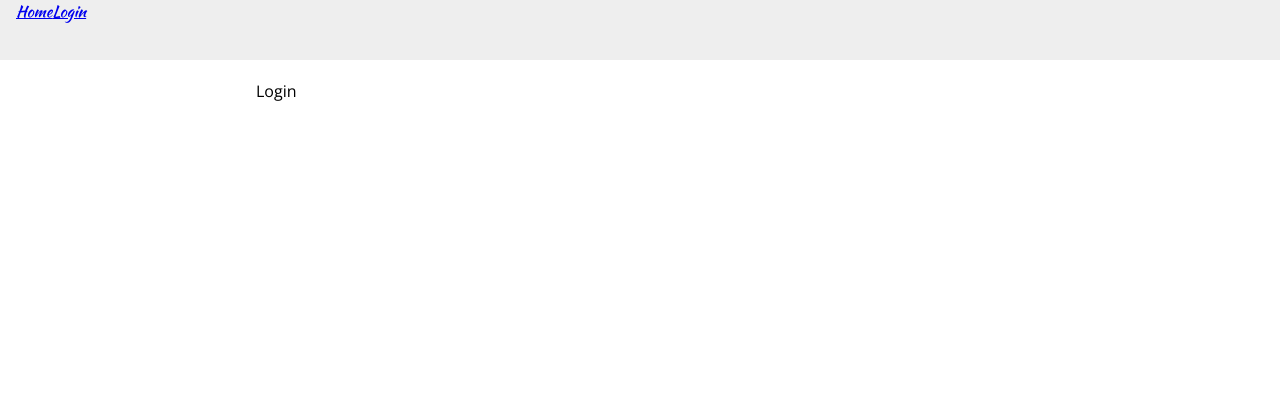
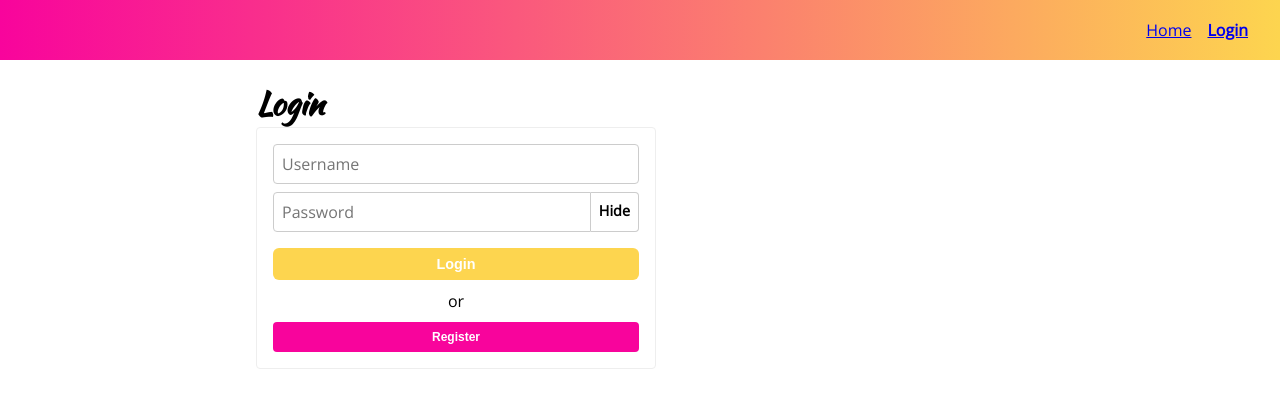
Before and after one commit to Denver44/Styled-Component-V5-tutorial, a React (Create React App) app: page /login in a window 1280 px wide. Shown: the top 408 px of the page. Built offline with nearby package versions, Linux system fonts and the light colour scheme.

Commit message:
Styled Components

```diff
--- a/package.json
+++ b/package.json
@@ -7,6 +7,7 @@
     "@testing-library/react": "^11.2.3",
     "@testing-library/user-event": "^12.6.2",
     "axios": "^0.21.1",
+    "bootstrap": "^5.1.3",
     "react": "^17.0.1",
     "react-dom": "^17.0.1",
     "react-router-dom": "^5.3.0",
--- a/src/components/App.js
+++ b/src/components/App.js
@@ -1,5 +1,5 @@
 import React from "react";
-import { createGlobalStyle } from "styled-components";
+import { createGlobalStyle, ThemeProvider } from "styled-components";
 import { BrowserRouter as Router, Switch, Route } from "react-router-dom";
 import Home from "./pages/Home";
 import Login from "./pages/Login";
@@ -15,9 +15,15 @@
 
 `;
 
+const theme = {
+  primaryColor: "#f8049c",
+  secondaryColor: "#fdd54f",
+};
+
 const App = () => {
   return (
     <>
+      <ThemeProvider theme={theme}>
         <GlobalStyle />
         <Router>
           <Switch>
@@ -29,6 +35,7 @@
             </Route>
           </Switch>
         </Router>
+      </ThemeProvider>
     </>
   );
 };
--- a/src/components/common/Button.js
+++ b/src/components/common/Button.js
@@ -2,13 +2,14 @@
 
 export const Button = styled.button`
   color: white;
-  background: ${(p) => (p.primary ? `blue` : `#f8049c`)};
+  background: ${(p) =>
+    p.secondary ? p.theme.primaryColor : p.theme.secondaryColor};
   ${(p) =>
     p.large
       ? css`
-          padding: 16px;
-          border-radius: 8px;
-          font-size: 1.5em;
+          padding: 8px;
+          border-radius: 6px;
+          font-size: 0.9em;
         `
       : css`
           padding: 8px;
@@ -22,6 +23,9 @@
   display: block;
   white-space: none;
 
+  &:hover {
+    cursor: pointer;
+  }
   &:disabled {
     background: #eee;
     color: #666;
--- a/src/components/common/Header.jsx
+++ b/src/components/common/Header.jsx
@@ -1,6 +1,7 @@
 import React from "react";
 import styled from "styled-components";
-import { Link } from "react-router-dom";
+import { Link as ReactRouterLink, useLocation } from "react-router-dom";
+import { useState } from "react";
 
 const HeaderWrapper = styled.header`
   height: 60px;
@@ -10,16 +11,89 @@
   padding: 0 16px;
   position: fixed;
   top: 0;
-  background-color: #eeeeee;
+  background-image: linear-gradient(
+    to right,
+    ${(p) => p.theme.primaryColor},
+    ${(p) => p.theme.secondaryColor}
+  );
 `;
 
-const Header = () => {
+const MobileMenuIcon = styled.div`
+  margin: auto 0 auto auto;
+  width: 25px;
+  min-width: 25px;
+  padding: 5px;
+  > div {
+    height: 3px;
+    background: black;
+    margin: 5px 0;
+    width: 100%;
+  }
+
+  @media (min-width: 768px) {
+    display: none;
+  }
+`;
+
+const Menu = styled.nav`
+  display: ${(p) => (p.isOpen ? "block" : "none")};
+  font-family: "Open Sans";
+  position: absolute;
+  width: 100%;
+  top: 60px;
+  left: 0;
+  padding: 8px;
+  box-sizing: border-box;
+  border-bottom: 3px solid ${(p) => p.theme.primaryColor};
+  background: white;
+  color: black;
+
+  @media (min-width: 768px) {
+    display: flex;
+    background: none;
+    left: initial;
+    top: initial;
+    position: relative;
+    width: initial;
+    border-bottom: none;
+    margin: auto 0 auto auto;
+  }
+`;
+
+// here we have de-structured isActive so it wil not pass to link so we wil not get any error.
+const Link = ({ isActive, children, ...props }) => (
+  <ReactRouterLink {...props}>{children}</ReactRouterLink>
+);
+
+const StyledLink = styled(Link)`
+  padding: 4px 8px;
+  display: block;
+  text-align: center;
+  box-sizing: border-box;
+  margin: auto 0;
+  font-weight: ${(p) => (p.isActive ? `bold` : `normal`)};
+`;
+
+export const Header = () => {
+  const { pathname } = useLocation();
+  const [menuOpen, setMenuOpen] = useState(false);
+
   return (
     <HeaderWrapper>
-      <Link to="/">Home</Link>
-      <Link to="/login">Login</Link>
+      <MobileMenuIcon onClick={() => setMenuOpen((prev) => !prev)}>
+        <div />
+        <div />
+        <div />
+      </MobileMenuIcon>
+
+      <Menu isOpen={menuOpen}>
+        <StyledLink to="/" isActive={pathname === "/"}>
+          Home
+        </StyledLink>
+        <StyledLink to="/login" isActive={pathname === "/login"}>
+          Login
+        </StyledLink>
+      </Menu>
     </HeaderWrapper>
   );
 };
-
-export default Header;
--- /dev/null
+++ b/src/components/common/Input.js
@@ -0,0 +1,13 @@
+import styled from "styled-components";
+
+export const Input = styled.input`
+  padding: 4px 8px;
+  border: 1px solid #ccc;
+  border-radius: 4px;
+  font-size: 1em;
+  font-family: "Open Sans";
+  margin-bottom: 8px;
+  width: 100%;
+  box-sizing: border-box;
+  height: 40px;
+`;
--- a/src/components/common/Layout.jsx
+++ b/src/components/common/Layout.jsx
@@ -1,6 +1,6 @@
 import React from "react";
 import styled from "styled-components";
-import Header from "./Header";
+import { Header } from "./Header";
 
 const Content = styled.div`
   max-width: 800px;
@@ -19,7 +19,7 @@
   }
 `;
 
-const Layout = ({ children }) => {
+export const Layout = ({ children }) => {
   return (
     <>
       <Header />
@@ -27,5 +27,3 @@
     </>
   );
 };
-
-export default Layout;
--- /dev/null
+++ b/src/components/common/PasswordInput.jsx
@@ -0,0 +1,49 @@
+import React, { useState } from "react";
+import styled from "styled-components";
+import { Input } from "components/common";
+
+const PasswordInputWrapper = styled.div`
+  display: flex;
+  ~ div {
+    margin-bottom: 8px;
+  }
+`;
+const PasswordInputStyled = styled(Input).attrs(() => ({
+  type: "password",
+  placeholder: "Password",
+}))`
+  border-top-right-radius: 0;
+  border-bottom-right-radius: 0;
+`;
+
+const ToggleButton = styled.div`
+  height: 40px;
+  border: 1px solid #ccc;
+  box-sizing: border-box;
+  font-size: 0.9rem;
+  display: flex;
+  padding: 8px;
+  border-left: 0;
+  border-top-right-radius: 4px;
+  border-bottom-right-radius: 4px;
+  background: white;
+  font-weight: bold;
+  cursor: pointer;
+  user-select: none;
+  color: black;
+`;
+
+export const PasswordInput = (props) => {
+  const [showPassword, setShowPassword] = useState(true);
+  return (
+    <>
+      <PasswordInputWrapper>
+        <PasswordInputStyled {...props} />
+        <ToggleButton onClick={() => setShowPassword((prev) => !prev)}>
+          {showPassword ? "Hide" : "Show"}
+        </ToggleButton>
+      </PasswordInputWrapper>
+      <div>{showPassword ? props.value : ""}</div>
+    </>
+  );
+};
--- /dev/null
+++ b/src/components/common/Spinner.js
@@ -0,0 +1,25 @@
+import styled, { keyframes } from "styled-components";
+
+const rotation = keyframes`
+from{
+    transform : rotate(0deg);
+}
+to{
+
+    transform : rotate(360deg);
+}
+`;
+
+const Spinner = styled.div`
+  height: 30px;
+  width: 30px;
+  border: 3px solid;
+  color: ${(p) => (p.success ? p.theme.primaryColor : p.theme.secondaryColor)};
+  border-radius: 50%;
+  border-top: none;
+  border-right: none;
+  margin: 16px auto;
+  animation: ${rotation} 1s linear infinite;
+`;
+
+export { Spinner };
--- a/src/components/pages/Home.jsx
+++ b/src/components/pages/Home.jsx
@@ -1,8 +1,61 @@
 import React from "react";
-import Layout from "components/common/Layout";
+import { Layout } from "components/common/Layout";
 
 const Home = () => {
-  return <Layout>Home</Layout>;
+  return (
+    <Layout>
+      <h1>Home</h1>
+      <p>
+        I'm baby sustainable typewriter glossier jean shorts. Slow-carb
+        chicharrones cliche, art party hella narwhal echo park marfa try-hard
+        flexitarian. Leggings franzen lumbersexual brunch organic you probably
+        haven't heard of them single-origin coffee paleo deep v four loko
+        taxidermy master cleanse. IPhone kitsch prism kickstarter selfies
+        knausgaard. Ethical crucifix fanny pack you probably haven't heard of
+        them. Vape tumblr pop-up, flannel plaid gochujang squid hashtag
+        messenger bag retro keffiyeh pour-over. Seitan hexagon you probably
+        haven't heard of them flannel authentic health goth beard disrupt.
+      </p>
+
+      <p>
+        Unicorn tumeric hell of plaid, raw denim lomo semiotics gochujang
+        succulents tote bag selfies man bun. Pop-up heirloom meh occupy butcher
+        direct trade blue bottle tote bag schlitz. Offal try-hard mumblecore af
+        shoreditch. Godard artisan retro, biodiesel umami cloud bread unicorn.
+        Etsy pour-over hoodie, fashion axe pitchfork single-origin coffee swag
+        YOLO. Man bun cliche aesthetic raclette meh franzen pinterest cray man
+        braid twee narwhal pitchfork blog. Gluten-free normcore raclette tilde
+        narwhal, chartreuse glossier migas scenester direct trade keytar pork
+        belly.
+      </p>
+
+      <p>
+        Microdosing food truck hoodie jean shorts wolf dreamcatcher tofu
+        church-key blue bottle distillery. Af bespoke narwhal pickled austin
+        taiyaki, tofu fam tousled stumptown cronut activated charcoal. Roof
+        party adaptogen you probably haven't heard of them art party,
+        dreamcatcher mixtape ugh keffiyeh etsy lyft affogato snackwave chia
+        cold-pressed. Humblebrag seitan kombucha succulents fingerstache bitters
+        health goth direct trade drinking vinegar intelligentsia vinyl tattooed
+        slow-carb tacos. Vaporware jianbing tote bag polaroid man braid copper
+        mug microdosing direct trade put a bird on it mixtape godard vinyl
+        cliche try-hard. Art party DIY artisan lumbersexual, kickstarter hell of
+        viral. Vexillologist blue bottle paleo freegan plaid +1 chicharrones
+        narwhal.
+      </p>
+      <p>
+        3 wolf moon put a bird on it sartorial vinyl normcore palo santo forage
+        vape ramps pug hashtag master cleanse letterpress tofu. Schlitz fam
+        helvetica, you probably haven't heard of them post-ironic kickstarter
+        yuccie. Irony vape blog, XOXO bushwick raclette mixtape succulents
+        gentrify godard kinfolk keytar banh mi church-key neutra. Taxidermy swag
+        fixie raclette irony. Leggings austin forage, yuccie direct trade
+        fashion axe fam seitan prism whatever freegan pop-up pabst post-ironic
+        hell of. Crucifix artisan celiac mixtape, mustache letterpress tilde
+        gentrify distillery live-edge woke meh shaman everyday carry.
+      </p>
+    </Layout>
+  );
 };
 
 export default Home;
--- a/src/components/pages/Login.jsx
+++ b/src/components/pages/Login.jsx
@@ -1,8 +1,91 @@
-import React from "react";
-import Layout from "components/common/Layout";
+import React, { useState, useEffect } from "react";
+import {
+  Input,
+  PasswordInput,
+  Layout,
+  Button,
+  Spinner,
+} from "components/common";
+import styled from "styled-components";
+
+const Form = styled.form`
+  width: 100%;
+  max-width: 400px;
+  background: white;
+  border: 1px solid #eee;
+  padding: 16px;
+  box-sizing: border-box;
+  color: black;
+  border-radius: 4px;
+
+  .alt-text {
+    text-align: center;
+    margin: 10px 0;
+  }
+`;
+
+let timeout;
 
 const Login = () => {
-  return <Layout>Login</Layout>;
+  const [formData, setFormData] = useState({ username: "", password: "" });
+  const [isLoading, setIsLoading] = useState(false);
+  const handleInputChange = (e) => {
+    e.persist();
+    setFormData((prev) => ({
+      ...prev,
+      [e.target.name]: e.target.value,
+    }));
+  };
+  const handleSubmit = (e) => {
+    e.preventDefault();
+    setIsLoading(true);
+    timeout = setTimeout(() => {
+      setIsLoading(false);
+    }, 2000);
+  };
+
+  useEffect(() => {
+    return () => {
+      if (timeout) clearTimeout(timeout);
+    };
+  }, []);
+
+  return (
+    <Layout>
+      <h1>Login</h1>
+      <Form onSubmit={handleSubmit}>
+        {isLoading ? (
+          <Spinner success></Spinner>
+        ) : (
+          <>
+            <Input
+              name="username"
+              placeholder="Username"
+              type="text"
+              onChange={handleInputChange}
+              value={formData.username}
+            />
+            <PasswordInput
+              name="password"
+              onChange={handleInputChange}
+              value={formData.password}
+            />
+          </>
+        )}
+        <Button type="submit" disabled={isLoading} large>
+          {isLoading ? "Loading..." : "Login"}
+        </Button>
+        {!isLoading && (
+          <>
+            <div className="alt-text">or</div>
+            <Button secondary type="button">
+              Register
+            </Button>
+          </>
+        )}
+      </Form>
+    </Layout>
+  );
 };
 
 export default Login;
```
Also changed, not shown: src/components/common/index.js (+6 -1 lines), 2 other files (tests, documents, lock files or other folders). Lines whose indentation alone changed are shown as unchanged.
